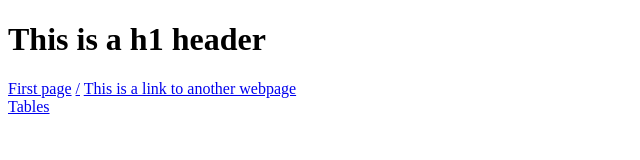
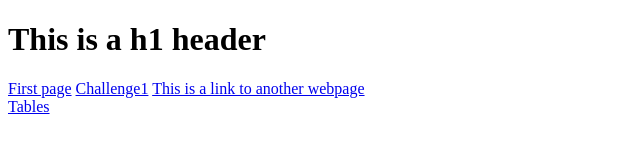
Before and after one commit to princyraza/cma-webdev, a plain HTML site: page index.html in a window 1280 px wide. Shown: the whole page, without its empty margins (0-640 px from the left). Drawn offline with Linux system fonts and the light colour scheme.

Commit message:
name of the link to challenge1

```diff
--- a/index.html
+++ b/index.html
@@ -7,7 +7,7 @@
   <body> <!-- Visible part of the webpage -->
     <h1>This is a h1 header</h1>
     <a href="basics/first_page.html">First page</a>
-    <a href="challenges/challenge1.html">/</a>
+    <a href="challenges/challenge1.html">Challenge1</a>
     <a href="basics/page1.html">This is a link to another webpage</a>
     <br>
     <a href="basics/table.html">Tables</a>
```
